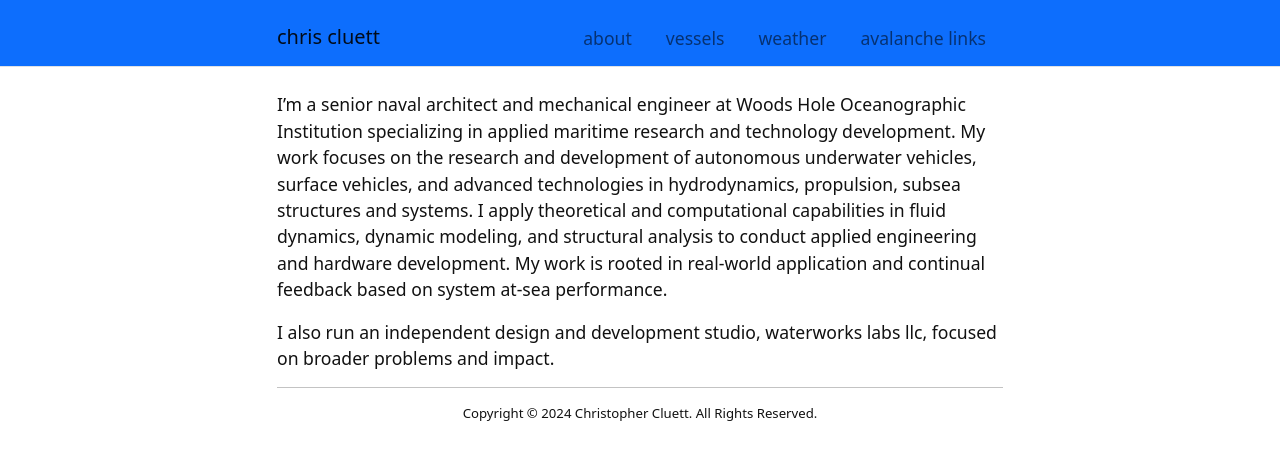
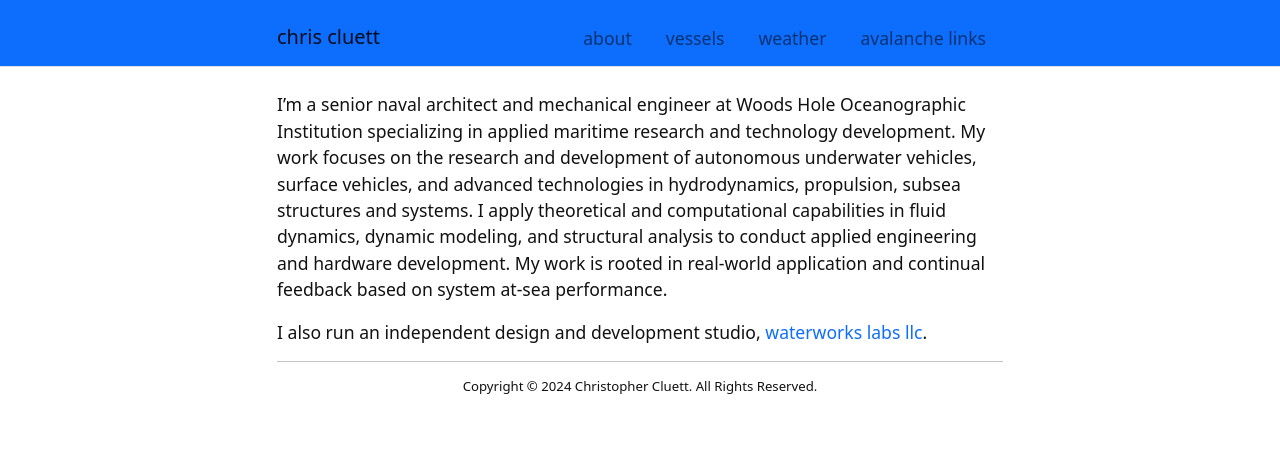
Before and after one commit to ccluett/website, a Jekyll site: the page built from index.md, in a window 1280 px wide. Shown: the top 460 px of the page. Built offline with Jekyll 4.4.1, drawn with Linux system fonts in a browser that asks for light colours.

Commit message:
Update index.md

```diff
--- a/index.md
+++ b/index.md
@@ -5,7 +5,7 @@ layout: default
 
 I'm a senior naval architect and mechanical engineer at  Woods Hole Oceanographic Institution specializing in applied maritime research and technology development. My work focuses on the research and development of autonomous underwater vehicles, surface vehicles, and advanced technologies in hydrodynamics, propulsion, subsea structures and systems. I apply theoretical and computational capabilities in fluid dynamics, dynamic modeling, and structural analysis to conduct applied engineering and hardware development. My work is rooted in real-world application and continual feedback based on system at-sea performance.
 
-I also run an independent design and development studio, waterworks labs llc, focused on broader problems and impact.
+I also run an independent design and development studio, [waterworks labs llc](https://waterworkslabs.com).
 
 ---------
 <p style="text-align: center;"> <sup>  Copyright © 2024 Christopher Cluett. All Rights Reserved. </sup> </p>
```
